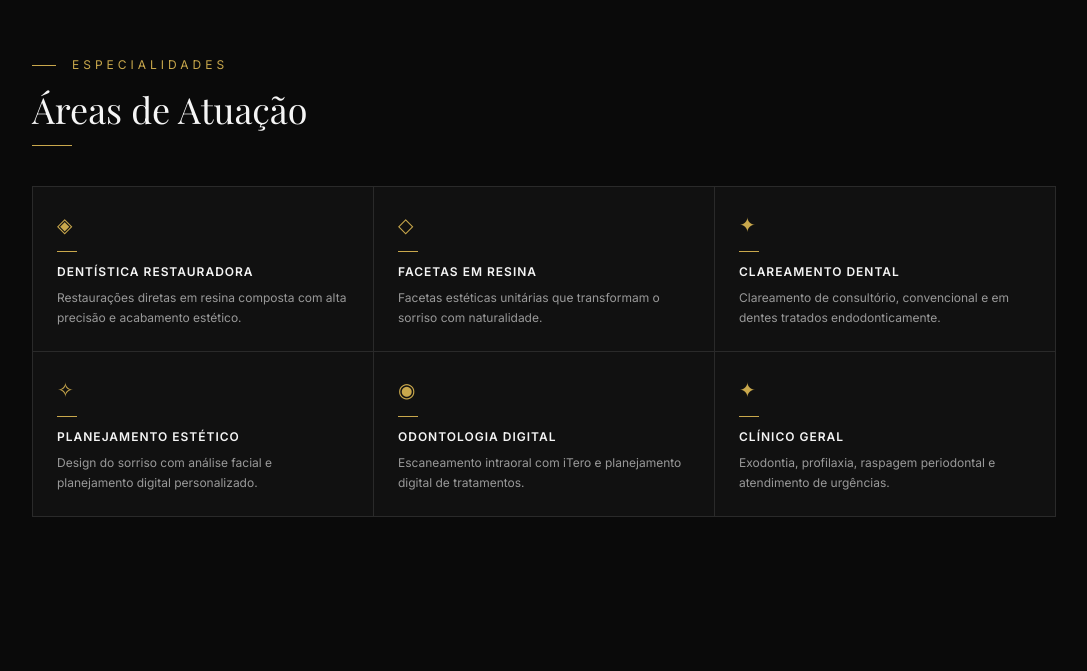
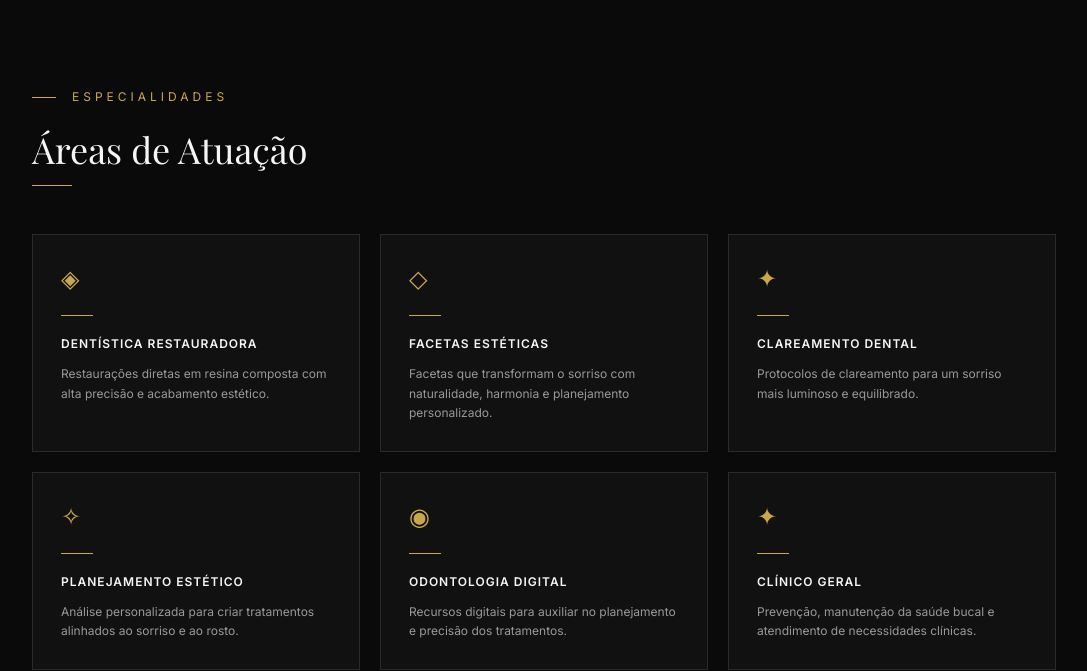
Before and after one commit to pedro-devxzd/projeto-nomade, a Next.js app: page / in a window 1280 px wide. Shown: the part 1631-2302 px from the top of the page, without its empty margins (96-1183 px from the left). Built offline with nearby package versions, Linux system fonts and the light colour scheme; a web font is replaced by a local one.

Commit message:
adiciona equilibrio

```diff
--- a/app/components/sections/Servicos.jsx
+++ b/app/components/sections/Servicos.jsx
@@ -7,36 +7,37 @@ export default function Servicos() {
     },
     {
       icone: "◇",
-      nome: "Facetas em Resina",
-      desc: "Facetas estéticas unitárias que transformam o sorriso com naturalidade.",
+      nome: "Facetas Estéticas",
+      desc: "Facetas que transformam o sorriso com naturalidade, harmonia e planejamento personalizado.",
     },
     {
       icone: "✦",
       nome: "Clareamento Dental",
-      desc: "Clareamento de consultório, convencional e em dentes tratados endodonticamente.",
+      desc: "Protocolos de clareamento para um sorriso mais luminoso e equilibrado.",
     },
     {
       icone: "✧",
       nome: "Planejamento Estético",
-      desc: "Design do sorriso com análise facial e planejamento digital personalizado.",
+      desc: "Análise personalizada para criar tratamentos alinhados ao sorriso e ao rosto.",
     },
     {
       icone: "◉",
       nome: "Odontologia Digital",
-      desc: "Escaneamento intraoral com iTero e planejamento digital de tratamentos.",
+      desc: "Recursos digitais para auxiliar no planejamento e precisão dos tratamentos.",
     },
     {
       icone: "✦",
       nome: "Clínico Geral",
-      desc: "Exodontia, profilaxia, raspagem periodontal e atendimento de urgências.",
+      desc: "Prevenção, manutenção da saúde bucal e atendimento de necessidades clínicas.",
     },
   ];
 
   return (
-    <section id="servicos" className="bg-[#0A0A0A] py-16 px-6">
+    <section id="servicos" className="bg-[#0A0A0A] py-24 px-6">
       <div className="max-w-5xl mx-auto">
-        <div className="flex items-center gap-4 mb-4">
+        <div className="flex items-center gap-4 mb-6">
           <div className="w-6 h-px bg-[#C9A84C]"></div>
+
           <p className="text-[#C9A84C] text-xs uppercase tracking-[4px]">
             Especialidades
           </p>
@@ -46,19 +47,34 @@ export default function Servicos() {
           Áreas de Atuação
         </h2>
 
-        <div className="w-10 h-px bg-[#C9A84C] mb-10"></div>
+        <div className="w-10 h-px bg-[#C9A84C] mb-12"></div>
 
-        <div className="grid grid-cols-1 sm:grid-cols-2 lg:grid-cols-3 gap-px bg-[#2A2A2A] border border-[#2A2A2A]">
+        <div className="grid grid-cols-1 sm:grid-cols-2 lg:grid-cols-3 gap-5">
           {servicos.map((s, i) => (
             <div
               key={i}
-              className="bg-[#111111] p-6 hover:bg-[#1A1A1A] transition-colors"
+              className="
+                group
+                bg-[#111111]
+                border border-[#2A2A2A]
+                p-7
+                transition-all
+                duration-500
+                hover:-translate-y-2
+                hover:border-[#C9A84C]
+                hover:shadow-[0_20px_40px_rgba(201,168,76,0.12)]
+              "
             >
-              <p className="text-[#C9A84C] text-xl mb-3">{s.icone}</p>
-              <div className="w-5 h-px bg-[#C9A84C] mb-3"></div>
-              <h3 className="text-[#F5F5F5] text-xs font-semibold uppercase tracking-[1px] mb-2">
+              <p className="text-[#C9A84C] text-2xl mb-5 transition-transform duration-500 group-hover:scale-110">
+                {s.icone}
+              </p>
+
+              <div className="w-8 h-px bg-[#C9A84C] mb-5"></div>
+
+              <h3 className="text-[#F5F5F5] text-xs font-semibold uppercase tracking-[1px] mb-3">
                 {s.nome}
               </h3>
+
               <p className="text-[#999999] text-xs leading-relaxed">{s.desc}</p>
             </div>
           ))}
```
